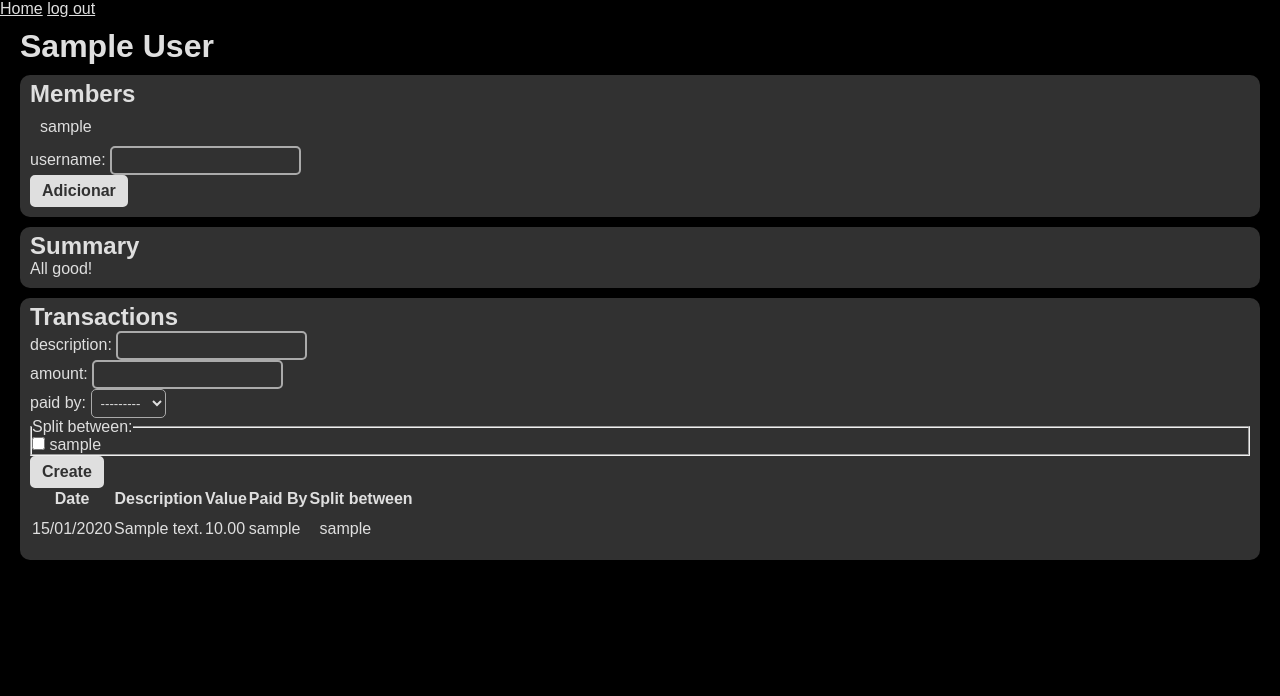
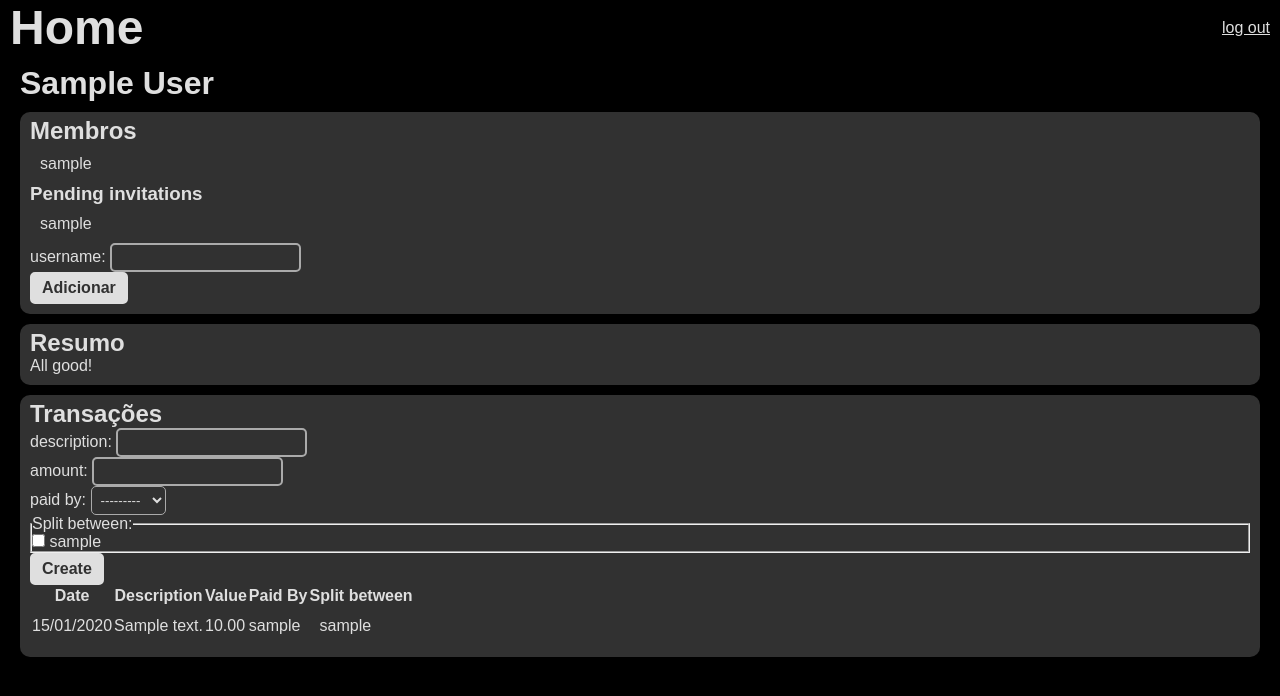
Before and after one commit to bhashimoto/raticate, a Django app: page /ratata/accounts/1/ in a window 1280 px wide. Shown: the top 696 px of the page. Run offline with Django 5.2, Linux system fonts and the light colour scheme; a user stored in the database is signed in; tables that the repository leaves empty hold one stand-in row (values such as "Sample post").

Commit message:
bug fixes
- In Account screen, when invite is sent, the list is updated
- If the user is logged in, index redirects to home
- Small CSS change in the nav

```diff
--- a/mysite/ratata/templates/ratata/account.html
+++ b/mysite/ratata/templates/ratata/account.html
@@ -4,18 +4,21 @@
 {% block content %}
 <h1>{{account.name}}</h1>
 <section class="card">
-		<h2>Members</h2>
-		{% include "ratata/components/account_members_list.html"%}
+		<h2>Membros</h2>
+		{% include "ratata/components/account_members_list.html" %}
+
+		{% include "ratata/components/pending_invitations.html" %}
+
 		{% include "ratata/components/account_members_create_form.html" %}
 </section>
 
 <section class="card">
-		<h2>Summary</h2>
+		<h2>Resumo</h2>
 		{% include "ratata/components/account_payment_summary.html" %}
 </section>
 
 <section class="card">
-	<h2>Transactions</h2>
+	<h2>Transações</h2>
 	{% include "ratata/components/transaction_create_form.html"%}
 	{% include "ratata/components/transactions_list.html" %}
 </section>
--- a/mysite/ratata/templates/ratata/base.html
+++ b/mysite/ratata/templates/ratata/base.html
@@ -10,7 +10,7 @@
 	</head>
 	<body>
 		<nav>
-			<a href={%if not user.is_authenticated%}"/ratata"{%else%}"/ratata/home"{%endif%}>Home</a>
+			<a class="home-button" href={%if not user.is_authenticated%}"/ratata"{%else%}"/ratata/home"{%endif%}>Home</a>
 			{% if user.is_authenticated %}
 			<a href="/ratata/logout">log out</a>
 			{% endif %}
--- a/mysite/ratata/templates/ratata/components/account_members_create_form.html
+++ b/mysite/ratata/templates/ratata/components/account_members_create_form.html
@@ -1,7 +1,7 @@
-<form hx-get="/ratata/accounts/{{ account.id }}/members_form" hx-trigger="newMember from:body">
+<form>
 	{% csrf_token %}
 	{{ account_members_create_form }}
-	<button class="btn btn-primary" type="submit" hx-post="/ratata/accounts/{{ account.id }}/members" hx-swap="none">Adicionar</button>
+	<button class="btn btn-primary" type="submit" hx-post="/ratata/accounts/{{ account.id }}/members" hx-target="closest form" hx-swap="outerHTML">Adicionar</button>
 	{% if error %}
 	<p>{{ error }}</p>
 	{% endif %}
--- a/mysite/ratata/templates/ratata/components/account_members_list.html
+++ b/mysite/ratata/templates/ratata/components/account_members_list.html
@@ -1,4 +1,4 @@
-<div hx-get="/ratata/accounts/{{account.id}}/members" hx-trigger="newMember from:body">
+<div hx-get="/ratata/accounts/{{account.id}}/members" hx-trigger="newMember from:body" hx-swap="outerHTML">
 	{% if not account.users.all %}
 	No members found for this account, start adding people!
 	{% else %}
--- /dev/null
+++ b/mysite/ratata/templates/ratata/components/pending_invitations.html
@@ -0,0 +1,10 @@
+<div hx-get="/ratata/accounts/{{ account.id }}/invitations" hx-trigger="newMember from:body" hx-swap="outerHTML">
+    {% if invitations %}
+        <h3>Pending invitations</h3>
+        <ul class="no-bullet">
+        {% for invitation in invitations %}
+            <li>{{ invitation.user.username }}</li>
+        {% endfor %}
+        </ul>
+    {% endif %}
+</div>
--- a/mysite/ratata/urls.py
+++ b/mysite/ratata/urls.py
@@ -14,6 +14,7 @@ urlpatterns = [
     path("accounts/<int:account_id>/payments", views.payments, name="payments"),
     path("accounts/<int:account_id>/members", views.members, name="members"),
     path("accounts/<int:account_id>/members_form", views.members_form, name="members_form"),
+    path("accounts/<int:account_id>/invitations", views.pending_invitations, name="pending_invitations"),
     path("invitations/<int:invitation_id>", views.invitation_accept, name="invitation_accept"),
     path("invitations", views.invitation, name="invitation"),
 ]
--- a/mysite/ratata/views.py
+++ b/mysite/ratata/views.py
@@ -9,7 +9,10 @@ from .forms import AccountForm, AccountMemberForm, LoginForm, SignupForm, Transa
 from .models import Account, Transaction, Debt, AccountInvitation
 logger = logging.getLogger(__name__)
 # Create your views here.
+
 def index(request):
+    if request.user.is_authenticated:
+        return redirect("home")
     return render(request, "ratata/index.html")
 
 
@@ -48,7 +51,7 @@ def user_login(request):
 
 def user_logout(request):
     logout(request)
-    return redirect("/ratata/")
+    return redirect("index")
 
 
 @login_required
@@ -71,12 +74,14 @@ def account(request, account_id):
     transaction_form = TransactionForm(account=account)
     members_form = AccountMemberForm()
     payments = calculate_payments(account=account)
+    pending_invites = AccountInvitation.objects.filter(account=account, status="N")
     return render(request, "ratata/account.html", {
         "account": account,
         "transactions":transactions ,
         "transaction_create_form": transaction_form,
         "account_members_create_form": members_form,
         "payments": payments,
+        "invitations": pending_invites,
     })
 
 
@@ -242,10 +247,12 @@ def members(request, account_id):
                     if not matches:
                         AccountInvitation.objects.create(user=user, account=account)
                     form = AccountMemberForm()
-                    return render(request, "ratata/components/account_members_create_form.html", {
+                    response = render(request, "ratata/components/account_members_create_form.html", {
                         "account":account,
                         "account_members_create_form": form,
                         })
+                    response.headers["HX-Trigger"] = "newMember"
+                    return response
                 except:
                     error = "user not found"
                     form = AccountMemberForm()
@@ -269,6 +276,7 @@ def members_form(request, account_id):
     form = AccountMemberForm(account=account)
     return render(request, "ratata/components/account_members_create_form.html", {"account": account, "account_members_create_form": form})
 
+@login_required
 def invitation_accept(request, invitation_id):
     if request.method == "POST":
         try:
@@ -286,9 +294,16 @@ def invitation_accept(request, invitation_id):
         invite = AccountInvitation.objects.get(pk=invitation_id)
         return render(request, "ratata/components/account_invitation_list.html", {"invitation": invite})
 
+@login_required
 def invitation(request):
     invites = AccountInvitation.objects.filter(user=request.user, status="N")
     return render(request, "ratata/components/account_invitation_list.html", {"invitation": invites})
+
+@login_required
+def pending_invitations(request, account_id):
+    account = Account.objects.get(pk=account_id)
+    invitations = AccountInvitation.objects.filter(account=account, status="N")
+    return render(request, "ratata/components/pending_invitations.html", {"account":account, "invitations":invitations})
 
 
 def return_trigger(trigger:str) -> HttpResponse:
--- a/mysite/static/css/style.css
+++ b/mysite/static/css/style.css
@@ -12,6 +12,20 @@ html {
 body {
 	background-color: #000000;
 	font-family: Arial, Helvetica, sans-serif;
+}
+
+nav {
+	padding: 0px 10px;
+	display: flex;
+	flex-direction: row;
+	justify-content: space-between;
+	align-items: center;
+}
+
+a.home-button {
+	font-size: 3rem;
+	font-weight: 600;
+	text-decoration: none;
 }
 
 main {
```
